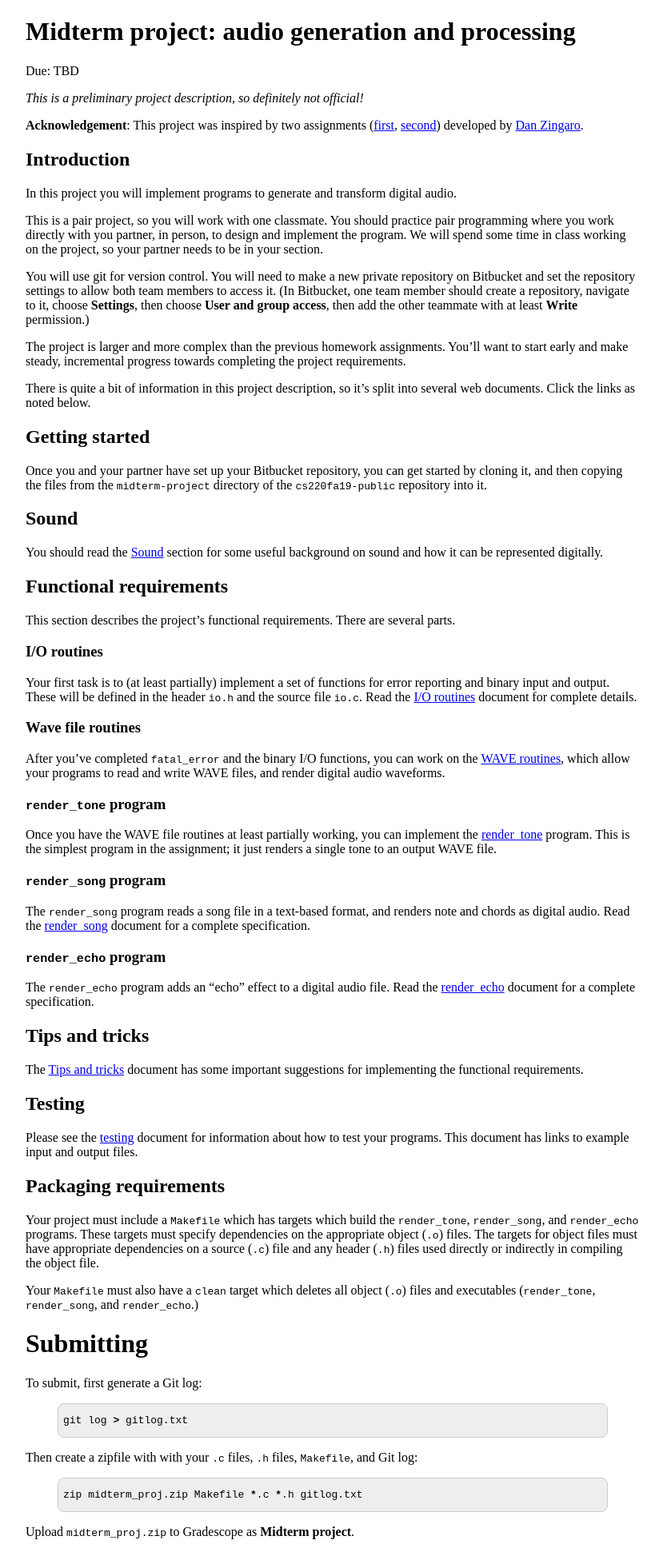
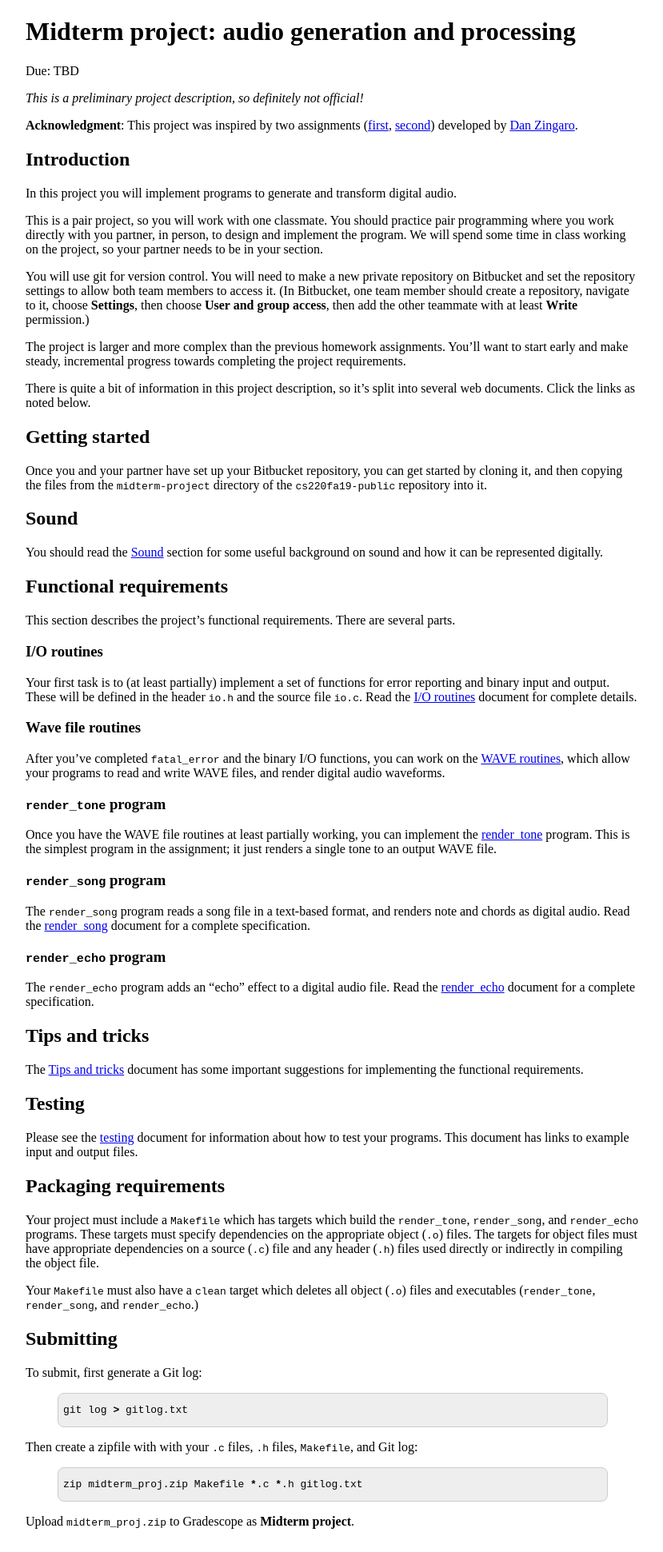
Before and after one commit to jhuintprog/fall2019, a Jekyll site: the page built from midterm_proj.md, in a window 1280 px wide. Shown: the whole page at 80% size, without its empty margins (224-1053 px from the left). Built offline with Jekyll 4.4.1, drawn with Linux system fonts in a browser that asks for light colours.

Commit message:
correct spelling

```diff
--- a/midterm_proj.md
+++ b/midterm_proj.md
@@ -7,7 +7,7 @@ Due: TBD
 
 *This is a preliminary project description, so definitely not official!*
 
-**Acknowledgement**: This project was inspired by two assignments ([first](http://nifty.stanford.edu/2010/zingaro-song-generator), [second](http://nifty.stanford.edu/2012/zingaro-stereo-sound-processing/)) developed by [Dan Zingaro](http://www.danielzingaro.com/).
+**Acknowledgment**: This project was inspired by two assignments ([first](http://nifty.stanford.edu/2010/zingaro-song-generator), [second](http://nifty.stanford.edu/2012/zingaro-stereo-sound-processing/)) developed by [Dan Zingaro](http://www.danielzingaro.com/).
 
 ## Introduction
 
@@ -67,7 +67,7 @@ Your project must include a `Makefile` which has targets which build the `render
 
 Your `Makefile` must also have a `clean` target which deletes all object (`.o`) files and executables (`render_tone`, `render_song`, and `render_echo`.)
 
-# Submitting
+## Submitting
 
 To submit, first generate a Git log:
 
```
